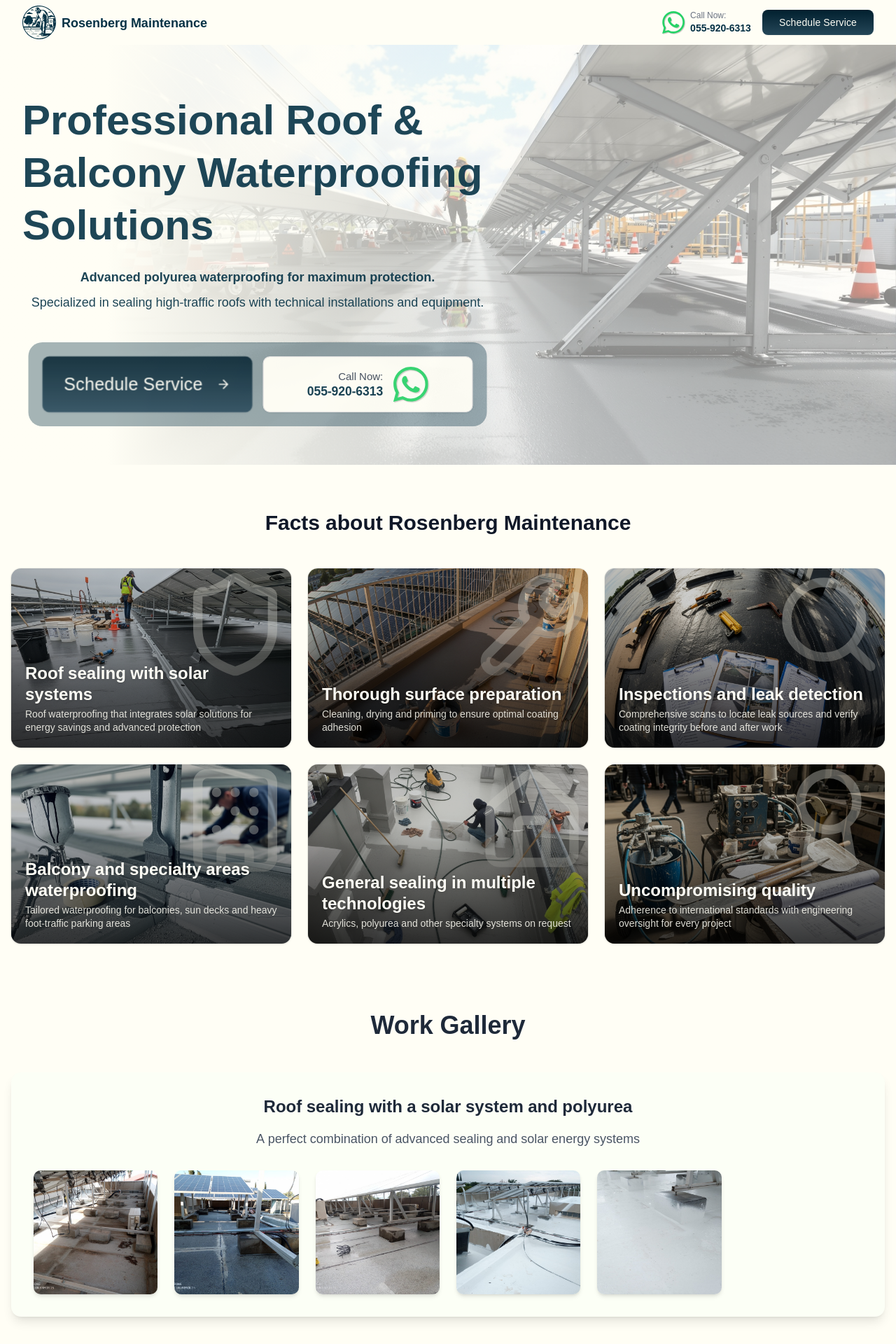
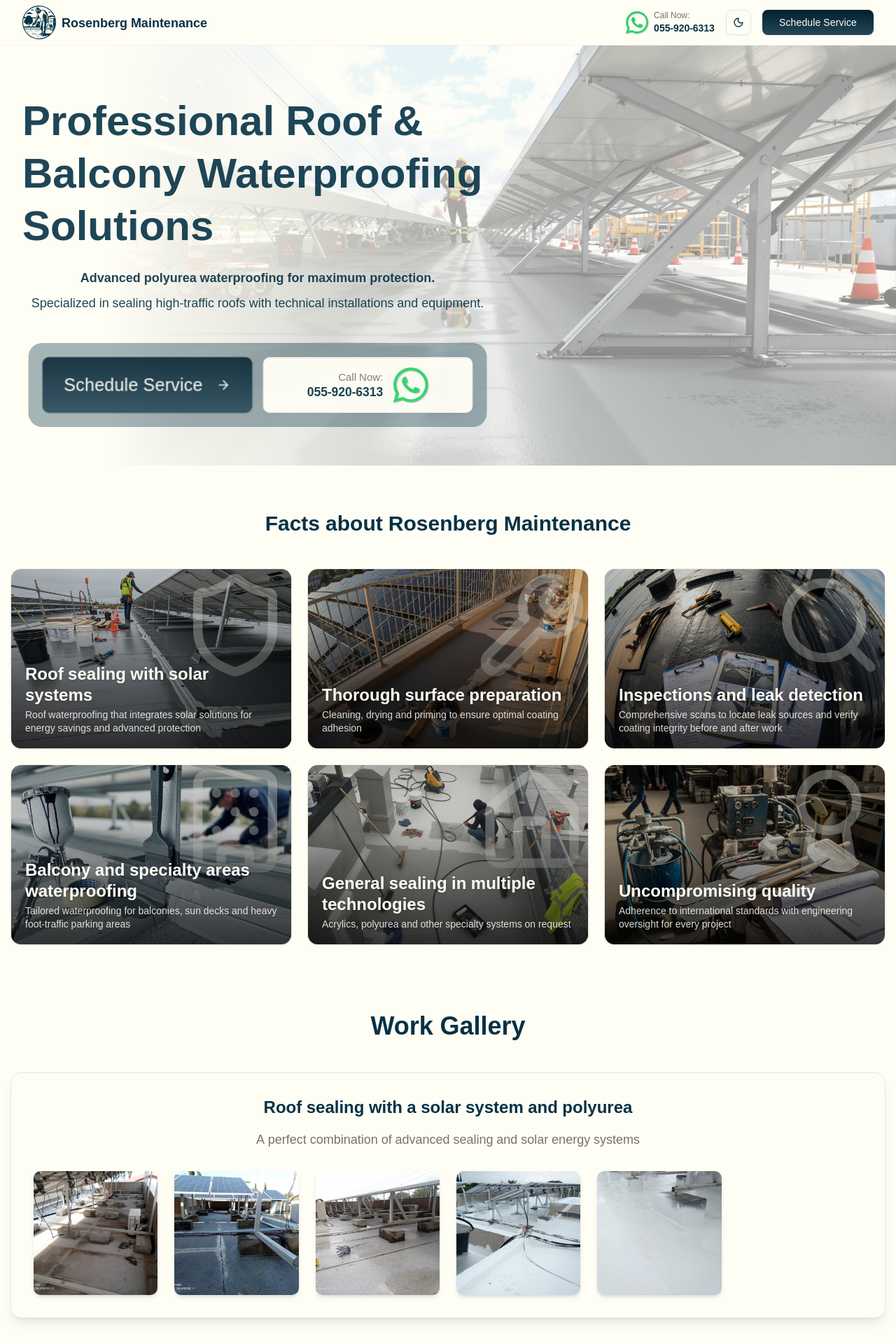
Before and after one commit to ilyaizen/rosenberg-maintenance-next, a Next.js app: page /en in a window 1280 px wide. Shown: the top 1920 px of the page at 70% size. Built offline with nearby package versions, Linux system fonts and the light colour scheme.

Commit message:
feat: add theme toggle functionality and improve UI components

```diff
--- a/package.json
+++ b/package.json
@@ -17,6 +17,7 @@
     "lucide-react": "^0.540.0",
     "next": "15.4.7",
     "next-intl": "^4.3.4",
+    "next-themes": "^0.3.0",
     "react": "19.1.0",
     "react-dom": "19.1.0",
     "tailwind-merge": "^3.3.1"
--- a/src/app/[locale]/layout.tsx
+++ b/src/app/[locale]/layout.tsx
@@ -1,5 +1,6 @@
 import Footer from "@/components/Footer";
 import Header from "@/components/Header";
+import Providers from "@/components/Providers";
 import { routing } from "@/i18n/routing";
 import { NextIntlClientProvider, hasLocale } from "next-intl";
 import { setRequestLocale } from "next-intl/server";
@@ -49,12 +50,15 @@
 
   return (
     <html lang={locale} dir={dir} className={`${notoSans.variable} ${notoSansHebrew.variable}`}>
+      <head></head>
       <body>
         <div className="min-h-screen">
           <NextIntlClientProvider>
-            <Header />
-            {children}
-            <Footer />
+            <Providers>
+              <Header />
+              {children}
+              <Footer />
+            </Providers>
           </NextIntlClientProvider>
         </div>
       </body>
--- a/src/components/Facts.tsx
+++ b/src/components/Facts.tsx
@@ -23,7 +23,7 @@
     <section className="py-16">
       <div className="container mx-auto px-4">
         <div className="mb-12 text-center">
-          <h2 className="mb-4 text-3xl font-black text-gray-900">{t("facts.title")}</h2>
+          <h2 className="mb-4 text-3xl font-black">{t("facts.title")}</h2>
         </div>
 
         <div className="grid grid-cols-1 gap-6 md:grid-cols-2 lg:grid-cols-3">
--- a/src/components/Gallery.tsx
+++ b/src/components/Gallery.tsx
@@ -207,18 +207,17 @@
 
   return (
     <div className="container mx-auto px-4 py-8">
-      <h2 className="mb-12 text-center text-4xl font-black text-gray-800">{t("gallery.title")}</h2>
+      <h2 className="mb-12 text-center text-4xl font-black">{t("gallery.title")}</h2>
 
       <div className="space-y-16">
         {gallerySections.map((section, sectionIdx) => (
           <div
             key={section.id}
-            className="rounded-xl p-6 shadow-lg sm:p-8"
-            style={{ backgroundColor: "oklch(0.9953 0.0119 122.47)" }}
+            className="bg-card text-card-foreground ring-border rounded-xl p-6 shadow-lg ring-1 sm:p-8"
           >
             <div className="mb-6 text-center sm:mb-8">
-              <h3 className="mb-2 text-2xl font-bold text-gray-800 sm:mb-4">{section.title}</h3>
-              <p className="mx-auto max-w-2xl text-base text-gray-600 sm:text-lg">{section.description}</p>
+              <h3 className="mb-2 text-2xl font-bold sm:mb-4">{section.title}</h3>
+              <p className="text-muted-foreground mx-auto max-w-2xl text-base sm:text-lg">{section.description}</p>
             </div>
 
             <div className="grid grid-cols-3 gap-3 sm:grid-cols-4 sm:gap-4 md:grid-cols-5 md:gap-6 xl:grid-cols-6">
@@ -226,7 +225,7 @@
                 <button
                   key={idx}
                   type="button"
-                  className="group cursor-pointer overflow-hidden rounded-lg shadow-md transition-all duration-300 ease-in-out hover:shadow-xl focus:ring-2 focus:ring-blue-500 focus:ring-offset-2 focus:outline-none"
+                  className="group focus:ring-ring cursor-pointer overflow-hidden rounded-lg shadow-md transition-all duration-300 ease-in-out hover:shadow-xl focus:ring-2 focus:ring-offset-2 focus:outline-none"
                   onClick={() => openModal(sectionIdx, idx)}
                   aria-label={image.alt}
                 >
--- a/src/components/Header.tsx
+++ b/src/components/Header.tsx
@@ -1,5 +1,6 @@
 "use client";
 
+import ThemeToggle from "@/components/ThemeToggle";
 import { Button } from "@/components/ui/button";
 // import LanguageSwitcher from "./LanguageSwitcher";
 import { useLocale, useTranslations } from "next-intl";
@@ -14,7 +15,7 @@
   const PHONE_TEL = "+972559206313";
 
   return (
-    <header className="sticky top-0 z-50 w-full bg-white/70 backdrop-blur-md">
+    <header className="bg-background/70 border-border/50 sticky top-0 z-50 w-full border-b backdrop-blur-md">
       <div className="mx-auto max-w-7xl px-4 sm:px-6 lg:px-8">
         <div className="flex h-16 items-center justify-between">
           <div className="flex items-center">
@@ -31,16 +32,24 @@
 
           {/* Phone number */}
           {/* use gap instead of space-x-* so it works in RTL */}
-          <div className="flex items-center gap-4">
+          <div className="flex items-center gap-3 sm:gap-4">
             <div className="flex items-center gap-2">
-              <Image src="/whatsapp.svg" style={{ filter: "drop-shadow(1px 1px 0 rgba(0, 0, 0, 0.2))" }} alt="WhatsApp" width={32} height={32} className="h-8 w-8" />
+              <Image
+                src="/whatsapp.svg"
+                style={{ filter: "drop-shadow(1px 1px 0 rgba(0, 0, 0, 0.2))" }}
+                alt="WhatsApp"
+                width={32}
+                height={32}
+                className="h-8 w-8"
+              />
               <div className="hidden leading-0 sm:block">
-                <div className="text-xs text-gray-500">{t("header.callNow")}:</div>
+                <div className="text-muted-foreground text-xs">{t("header.callNow")}:</div>
                 <a href={`tel:${PHONE_TEL}`} className="text-sm font-black">
                   <span className="force-ltr inline-block">{PHONE_DISPLAY}</span>
                 </a>
               </div>
             </div>
+            <ThemeToggle />
             <Button className="cta-btn px-6 hover:opacity-90">{t("header.scheduleService")}</Button>
             {/* <LanguageSwitcher /> */}
           </div>
--- a/src/components/Hero.tsx
+++ b/src/components/Hero.tsx
@@ -116,10 +116,17 @@
                   className="flex w-60 items-center justify-center gap-3"
                 >
                   <span className="flex min-w-0 flex-col text-end leading-tight">
-                    <span className="text-xs text-gray-700">{t("header.callNow")}:</span>
+                    <span className="text-muted-foreground text-xs">{t("header.callNow")}:</span>
                     <span className="force-ltr inline-block font-black">{PHONE_DISPLAY}</span>
                   </span>
-                  <Image src="/whatsapp.svg" style={{ filter: "drop-shadow(1px 1px 0 rgba(0, 0, 0, 0.2))" }} alt="WhatsApp" width={40} height={40} className="h-10 w-10" />
+                  <Image
+                    src="/whatsapp.svg"
+                    style={{ filter: "drop-shadow(1px 1px 0 rgba(0, 0, 0, 0.2))" }}
+                    alt="WhatsApp"
+                    width={40}
+                    height={40}
+                    className="h-10 w-10"
+                  />
                 </a>
               </Button>
             </div>
--- a/src/components/LanguageSwitcher.tsx
+++ b/src/components/LanguageSwitcher.tsx
@@ -18,14 +18,14 @@
     <div className="flex items-center gap-2">
       <button
         onClick={() => switchTo("en")}
-        className={`rounded px-2 py-1 ${locale === "en" ? "bg-slate-800 text-white" : "bg-slate-100"}`}
+        className={`rounded px-2 py-1 ${locale === "en" ? "bg-foreground text-background" : "bg-accent text-accent-foreground"}`}
         aria-pressed={locale === "en"}
       >
         EN
       </button>
       <button
         onClick={() => switchTo("he")}
-        className={`rounded px-2 py-1 ${locale === "he" ? "bg-slate-800 text-white" : "bg-slate-100"}`}
+        className={`rounded px-2 py-1 ${locale === "he" ? "bg-foreground text-background" : "bg-accent text-accent-foreground"}`}
         aria-pressed={locale === "he"}
       >
         HE
--- a/src/components/Providers.tsx
+++ b/src/components/Providers.tsx
@@ -2,7 +2,68 @@
 
 import React from "react";
 
-// Placeholder for future client providers (theme, analytics, etc.)
+type Theme = "light" | "dark";
+
+type ThemeContextValue = {
+  theme: Theme;
+  setTheme: (t: Theme) => void;
+  toggleTheme: () => void;
+};
+
+const ThemeContext = React.createContext<ThemeContextValue | undefined>(undefined);
+
+function getPreferredTheme(): Theme {
+  try {
+    const stored = window.localStorage.getItem("theme");
+    if (stored === "light" || stored === "dark") return stored;
+    return window.matchMedia && window.matchMedia("(prefers-color-scheme: dark)").matches ? "dark" : "light";
+  } catch {
+    return "light";
+  }
+}
+
+function applyThemeToDom(theme: Theme) {
+  const root = document.documentElement;
+  if (theme === "dark") root.classList.add("dark");
+  else root.classList.remove("dark");
+}
+
 export default function Providers({ children }: { children: React.ReactNode }) {
-  return <>{children}</>;
+  const [theme, setThemeState] = React.useState<Theme>("light");
+
+  // Initialize from system/localStorage on first client render
+  React.useEffect(() => {
+    const initial = getPreferredTheme();
+    setThemeState(initial);
+    applyThemeToDom(initial);
+  }, []);
+
+  // Keep DOM and storage in sync when theme changes
+  React.useEffect(() => {
+    applyThemeToDom(theme);
+    try {
+      window.localStorage.setItem("theme", theme);
+    } catch {}
+  }, [theme]);
+
+  const setTheme = React.useCallback((t: Theme) => {
+    setThemeState(t);
+  }, []);
+
+  const toggleTheme = React.useCallback(() => {
+    setThemeState((prev) => (prev === "dark" ? "light" : "dark"));
+  }, []);
+
+  const value = React.useMemo<ThemeContextValue>(
+    () => ({ theme, setTheme, toggleTheme }),
+    [theme, setTheme, toggleTheme]
+  );
+
+  return <ThemeContext.Provider value={value}>{children}</ThemeContext.Provider>;
 }
+
+export function useTheme() {
+  const ctx = React.useContext(ThemeContext);
+  if (!ctx) throw new Error("useTheme must be used within Providers");
+  return ctx;
+}
--- /dev/null
+++ b/src/components/ThemeToggle.tsx
@@ -0,0 +1,26 @@
+"use client";
+
+import { useTheme } from "@/components/Providers";
+import { Button } from "@/components/ui/button";
+import { Moon, Sun } from "lucide-react";
+import React from "react";
+
+export default function ThemeToggle({ className }: { className?: string }) {
+  const { theme, toggleTheme } = useTheme();
+  const isDark = theme === "dark";
+
+  return (
+    <Button
+      type="button"
+      size="icon"
+      variant="outline"
+      aria-pressed={isDark}
+      aria-label={isDark ? "Switch to light theme" : "Switch to dark theme"}
+      title={isDark ? "Light" : "Dark"}
+      className={className}
+      onClick={toggleTheme}
+    >
+      {isDark ? <Sun className="size-4" /> : <Moon className="size-4" />}
+    </Button>
+  );
+}
```
